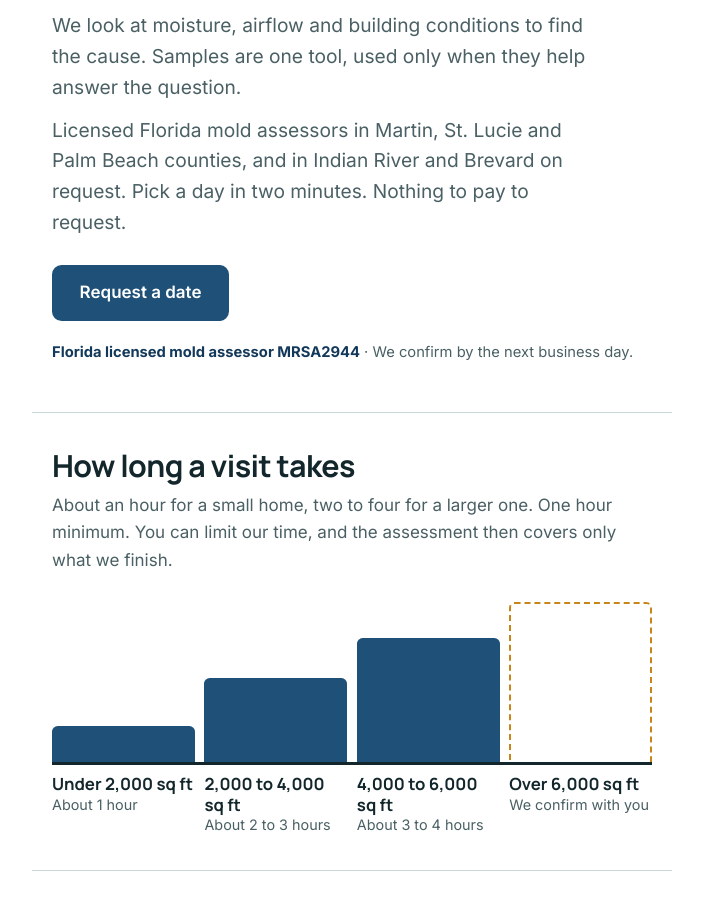
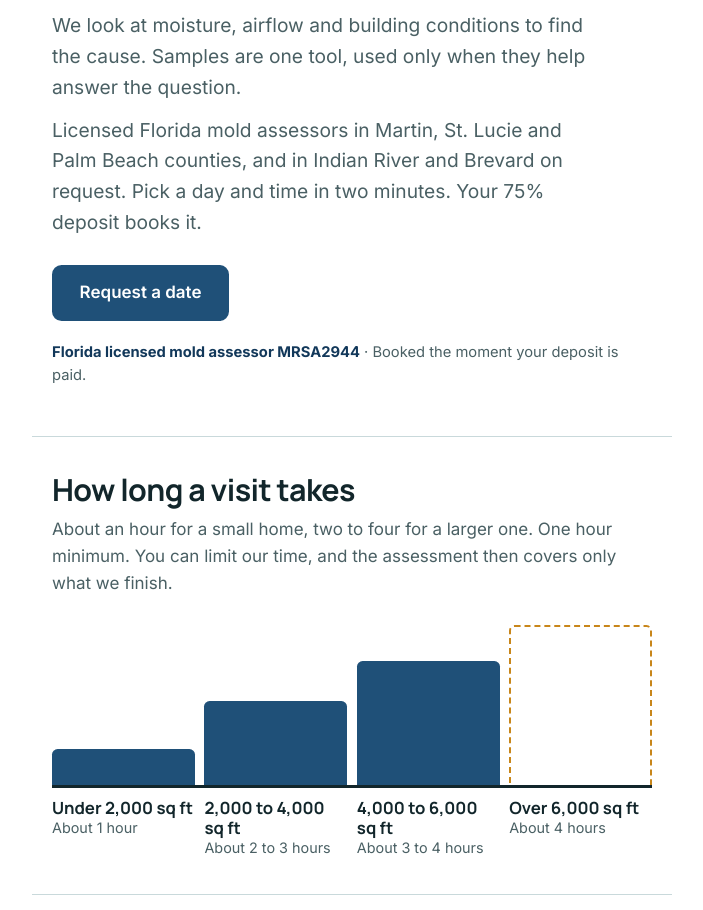
Before and after one commit to coastalairassessments-hash/CAA-Portal, a Next.js app: page / in a window 1280 px wide. Shown: the part 354-1264 px from the top of the page, without its empty margins (288-991 px from the left). Built offline with nearby package versions, Linux system fonts and the light colour scheme.

Commit message:
Home page copy matches booking and paying directly
Co-Authored-By: Claude Sonnet 5.5 <noreply@anthropic.com>
Claude-Session: https://claude.ai/code/session_019b1zuwoNRnxneULmt6QRZu

```diff
--- a/app/page.tsx
+++ b/app/page.tsx
@@ -1,13 +1,13 @@
 import type { CSSProperties } from "react";
 import Link from "next/link";
 import Logo from "@/app/components/Logo";
-import { LICENSE_LINE, REPLY_PROMISE } from "@/lib/business";
+import { LICENSE_LINE } from "@/lib/business";
 
 const sizes: { label: string; time: string; h: string; open?: boolean }[] = [
   { label: "Under 2,000 sq ft", time: "About 1 hour", h: "36px" },
   { label: "2,000 to 4,000 sq ft", time: "About 2 to 3 hours", h: "84px" },
   { label: "4,000 to 6,000 sq ft", time: "About 3 to 4 hours", h: "124px" },
-  { label: "Over 6,000 sq ft", time: "We confirm with you", h: "160px", open: true },
+  { label: "Over 6,000 sq ft", time: "About 4 hours", h: "160px", open: true },
 ];
 
 export default function Home() {
@@ -29,7 +29,7 @@ export default function Home() {
           </p>
           <p className="lede">
             Licensed Florida mold assessors in Martin, St. Lucie and Palm Beach counties, and in
-            Indian River and Brevard on request. Pick a day in two minutes. Nothing to pay to request.
+            Indian River and Brevard on request. Pick a day and time in two minutes. Your 75% deposit books it.
           </p>
           <div className="actions">
             <Link href="/request" className="btn">
@@ -37,7 +37,7 @@ export default function Home() {
             </Link>
           </div>
           <p className="trust">
-            <strong>{LICENSE_LINE}</strong> · {REPLY_PROMISE}
+            <strong>{LICENSE_LINE}</strong> · Booked the moment your deposit is paid.
           </p>
         </section>
 
@@ -184,20 +184,20 @@ export default function Home() {
           <ol className="steps">
             <li>
               <div>
-                <h3>Request a day</h3>
-                <p>Tell us what you are seeing and where.</p>
+                <h3>Pick a day and time</h3>
+                <p>Tell us what you are seeing and where, then choose a time that works.</p>
               </div>
             </li>
             <li>
               <div>
-                <h3>We confirm</h3>
-                <p>We reply with the day, time and how long we expect to be there.</p>
+                <h3>A 75% deposit books it</h3>
+                <p>Pay by card or bank. If two people ask for the same time, the first deposit gets it.</p>
               </div>
             </li>
             <li>
               <div>
-                <h3>A 75% deposit holds it</h3>
-                <p>If two people ask for the same time, the first deposit gets it.</p>
+                <h3>You are booked</h3>
+                <p>Your confirmation and calendar invite arrive right away. In Indian River and Brevard, we confirm the day with you first.</p>
               </div>
             </li>
             <li>
@@ -223,8 +223,8 @@ export default function Home() {
             <details>
               <summary>Can I pick my time?</summary>
               <p>
-                We schedule Monday through Thursday, starting at 10:00 AM or 12:30 PM. Tell us what
-                you prefer and we will confirm what works.
+                Yes. We schedule Monday through Thursday, starting at 10:00 AM or 12:30 PM. Pick the
+                one you like when you book.
               </p>
             </details>
             <details>
@@ -270,7 +270,7 @@ export default function Home() {
         <section className="wrap">
           <div className="closing">
             <h2>Ready?</h2>
-            <p>It takes about two minutes. Nothing to pay until we confirm.</p>
+            <p>It takes about two minutes. Your deposit books your time.</p>
             <Link href="/request" className="btn">
               Request a date
             </Link>
```
